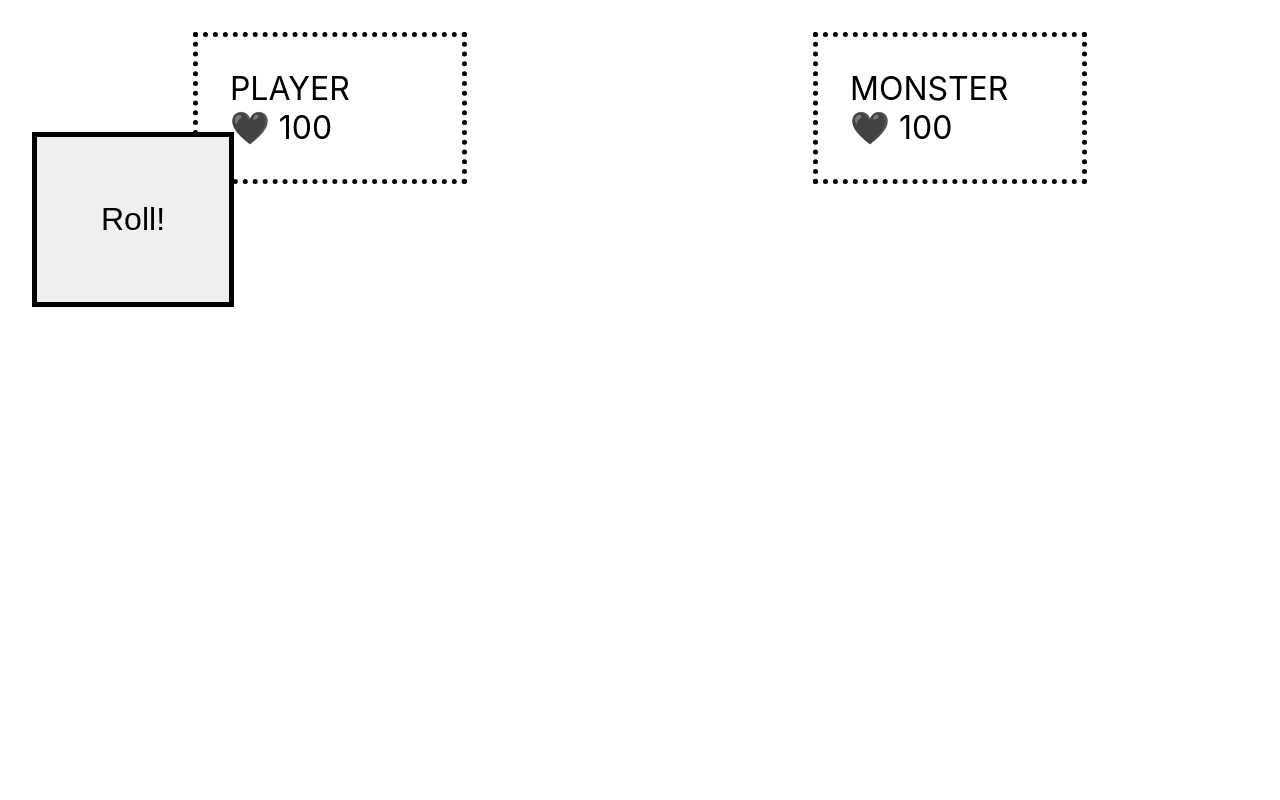
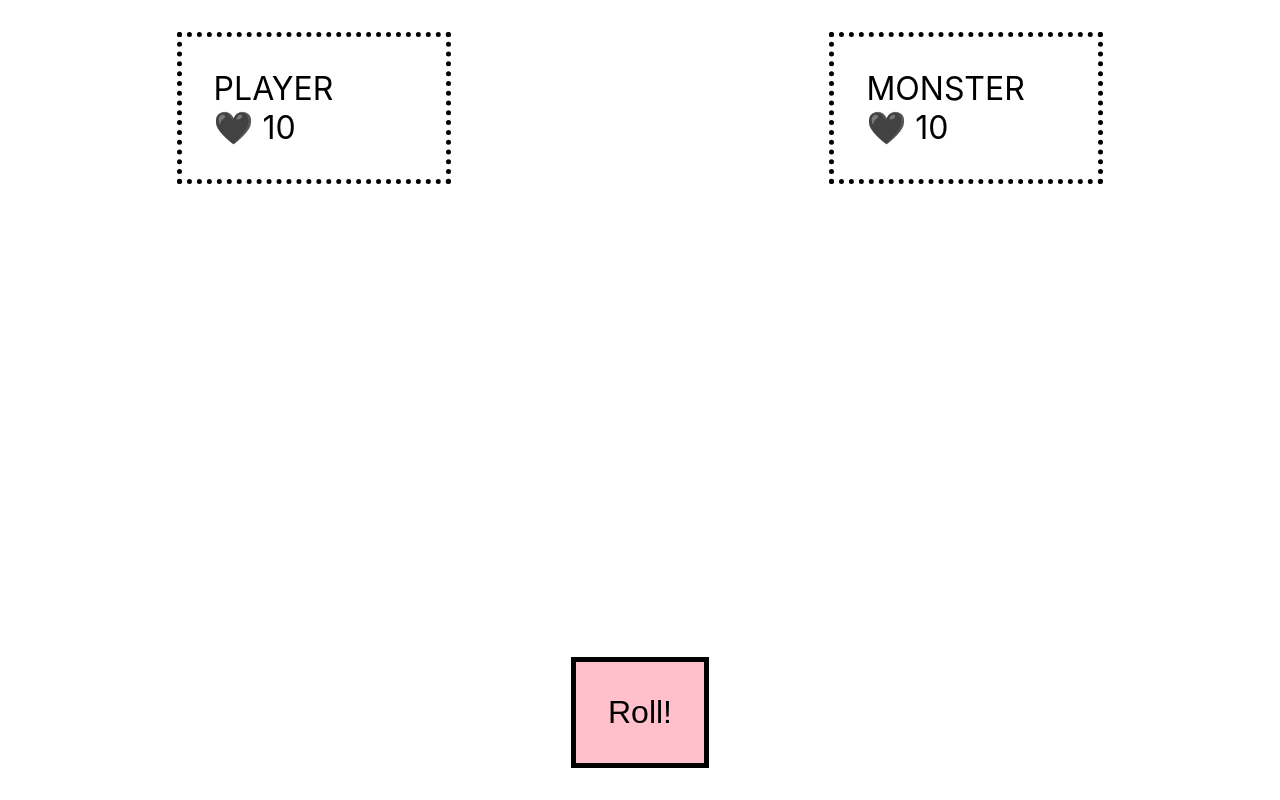
Before and after one commit to luke10x/battle, a React (Create React App) app: page / in a window 1280 px wide. Built offline with nearby package versions, Linux system fonts and the light colour scheme.

Commit message:
💄 More UI changes. Sticky footer

```diff
--- a/src/App.css
+++ b/src/App.css
@@ -1,5 +1,6 @@
 .App {
   text-align: center;
+  height: 100%;
 }
 
 .App-logo {
--- a/src/App.tsx
+++ b/src/App.tsx
@@ -1,4 +1,5 @@
 import React from 'react';
+import './App.css';
 
 import { BattleComponent } from './battle/BattleComponent';
 
--- a/src/battle/BattleComponent.tsx
+++ b/src/battle/BattleComponent.tsx
@@ -7,10 +7,18 @@ import { DiceComponent } from './DiceComponent';
 import { DamageComponent } from './DamageComponent';
 
 const Wrapper = styled.div`
-margin: 1em;
   font-size: 2em;
+  height: 100%;
+
+  display: flex;
+  flex-direction: column;
   .container {
+    padding-top: 1em;
     display: flex;
+
+    // also is an item in an outermost flex:
+    flex: 1 0 auto;
+
     .item {
       flex-grow: 1;
       height: 100px;
@@ -21,27 +29,34 @@ font-size: 2em;
         text-align: left;
         padding: 1em;
       }
+      .dice {
+        text-align: center;
+        margin: 0px auto;
+        font-size: 3em;
+      }
     }
     .item + .item {
       margin-left: 2%;
     }
   }
-button {
-  border: 5px solid black;
-  padding 2em;
-  font-size: 1em;
-}
-.dice {
+  .banner {
     font-size: 3em;
-}
-.banner {
-  font-size: 2em;
   }
   .won {
     color: green;
   }
   .lost {
     color: red;
+  }
+  .footer {
+    flex-shrink: 0;
+    button {
+      border: 5px solid black;
+      margin: 1em;
+      padding: 1em;
+      font-size: 1em;
+      background: pink;
+    }
   }
 `;
 
@@ -118,10 +133,12 @@ export const BattleComponent: React.FC = () => {
           </div>
         </div>
       )}
+      <div className="footer">
         {won && <div className="banner won">PLAYER WON</div>}
         {lost && <div className="banner lost">PLAYER LOST</div>}
         {rollButton && <button onClick={handleRoll}>Roll!</button>}
         {resetButton && <button onClick={handleReset}>Reset</button>}
+      </div>
     </Wrapper>
   );
 };
--- a/src/battle/BattleReducer.ts
+++ b/src/battle/BattleReducer.ts
@@ -26,8 +26,8 @@ export type BattleAction =
 const ensureBattleState = (optionalOldState: Battle | undefined) => {
   return optionalOldState === undefined
     ? {
-        player: { health: 100, lastHit: 0 },
-        monster: { health: 100, lastHit: 0 },
+        player: { health: 10, lastHit: 0 },
+        monster: { health: 10, lastHit: 0 },
         battleInProgress: true,
       }
     : optionalOldState;
--- a/src/index.css
+++ b/src/index.css
@@ -6,7 +6,9 @@ body {
   -webkit-font-smoothing: antialiased;
   -moz-osx-font-smoothing: grayscale;
 }
-
+html, body, #root {
+  height: 100%;
+}
 code {
   font-family: source-code-pro, Menlo, Monaco, Consolas, 'Courier New',
     monospace;
```
Lines whose indentation alone changed are shown as unchanged.
